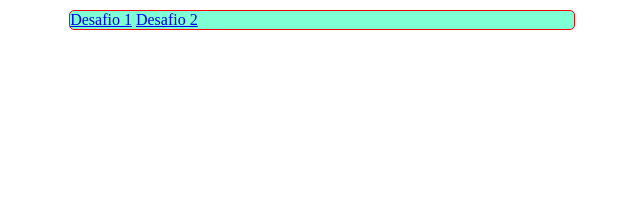
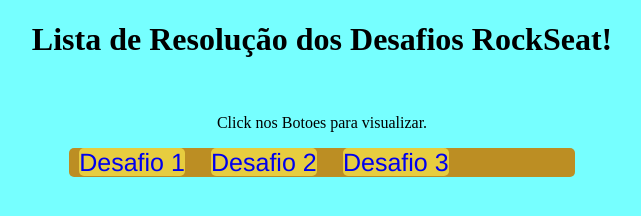
Before and after one commit to RaphaelPitol/projetoRockSet, a plain HTML site: page desafios/menu.html in a window 1280 px wide. Shown: the whole page, without its empty margins (318-959 px from the left). Drawn offline with Linux system fonts and the light colour scheme.

Commit message:
"Alteração no Menu"

```diff
--- a/desafios/menu.html
+++ b/desafios/menu.html
@@ -4,21 +4,17 @@
   <meta charset="UTF-8">
   <meta name="viewport" content="width=device-width, initial-scale=1.0">
   <title>Desafios</title>
-  <style>
-    div{
-      background-color: aquamarine;
-      margin: 10px 30% 20px 30%;
-      border: 1px solid red;
-      text-align: left;
-      border-radius: 5px;
-    }
-    </style>
+  <link rel="stylesheet" href="style.css">
 </head>
 <body>
+  <h1>Lista de Resolução dos Desafios RockSeat!</h1>
+  <br>
+  <p>Click nos Botoes para visualizar.</p>
   <div>
     <header>
       <a href="glosario.html">Desafio 1</a>
       <a href="contato.html">Desafio 2</a>
+      <a href="lista.html">Desafio 3</a>
     </header>
   </div>
 
--- a/desafios/style.css
+++ b/desafios/style.css
@@ -1,9 +1,18 @@
+  body{
+    background-color: rgba(0, 255, 255, 0.539);
+  }
   div{
-      background-color: aquamarine;
+      background-color: rgb(188, 142, 35);
       margin: 10px 30% 20px 30%;
-      border: 1px solid red;
       text-align: left;
       border-radius: 5px;
+      font-size: 25px;
+    }
+    h1{
+      text-align: center;
+    }
+    p {
+      text-align: center;
     }
     dl{
       padding: 0 60px 0 60px;
@@ -12,3 +21,24 @@
     form{
       padding: 10px 30% 10px 30%;
     }
+    div header a{
+      font-family: 'Franklin Gothic Medium', 'Arial Narrow', Arial, sans-serif;
+      text-decoration: none;
+      margin: 10px;
+      background-color: rgba(255, 240, 80, 0.648);
+      border-radius: 5px;
+    }
+    div header a:hover{
+      color: rgba(3, 10, 14, 0.952);
+      border-radius: 5px;
+    }
+    .glossario{
+      background-color: rgb(35, 188, 155);
+      margin: 10px auto 20px auto;
+      text-align: left;
+      border-radius: 5px;
+      font-size: 25px;
+    }
+    .lista{
+
+    }
```
Also changed, not shown: desafios/contato.html (+1 -0 lines), desafios/glosario.html (+2 -1 lines), desafios/lista.html (added, +25 -0 lines).
